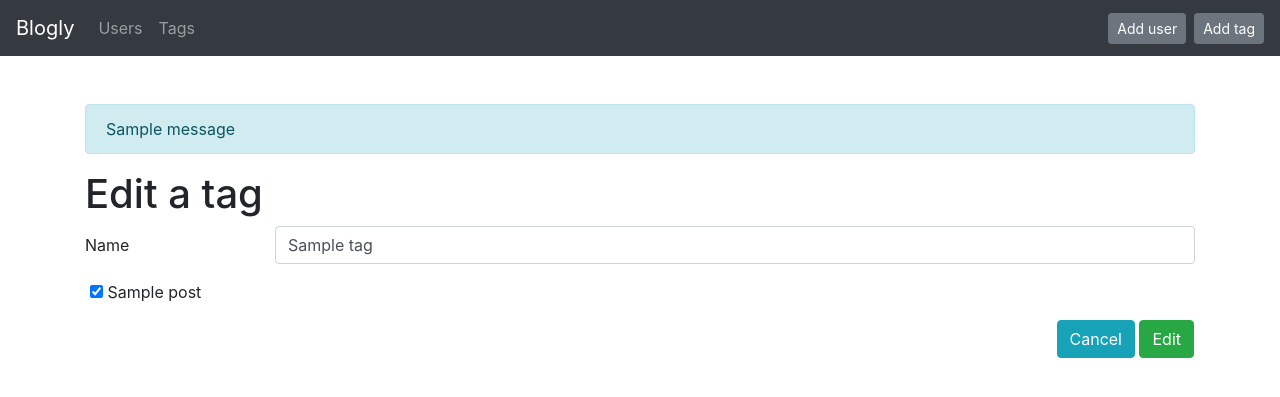
After one commit to Alex-Reitz/sqlAlchemy_exercise, a Flask app: page /tags/1/edit in a window 1280 px wide. The commit adds this page. Shown: the top 397 px of the page. Run offline with Flask 2, Linux system fonts and the light colour scheme; tables that the repository leaves empty hold one stand-in row (values such as "Sample post"); one stand-in notice (Sample message) is shown; some libraries are stand-ins or nearby versions.

Commit message:
part 2/3

```diff
--- a/app.py
+++ b/app.py
@@ -1,32 +1,46 @@
-from flask import Flask, request, redirect, render_template
-from models import db, connect_db, User
+from flask import Flask, request, redirect, render_template, flash
+from models import db, connect_db, User, Post, Tag
 
 app = Flask(__name__)
 app.config['SQLALCHEMY_DATABASE_URI'] = "postgres:///users"
 app.config['SQLALCHEMY_TRACK_MODIFICATIONS'] = False
-
+app.config['SECRET_KEY'] = 'ihaveasecret'
 
 connect_db(app)
 db.create_all()
 
+
 @app.route('/')
 def root():
-    """Homepage redirects to list of users."""
-    return redirect("/users")
+    """Show recent list of posts, most-recent first."""
+
+    posts = Post.query.order_by(Post.created_at.desc()).limit(5).all()
+    return render_template("posts/homepage.html", posts=posts)
+
+
+@app.errorhandler(404)
+def page_not_found(e):
+    """Show 404 NOT FOUND page."""
+
+    return render_template('404.html'), 404
+
+
+##############################################################################
+# User route
 
 @app.route('/users')
 def users_index():
     """Show a page with info on all users"""
 
     users = User.query.order_by(User.last_name, User.first_name).all()
-    return render_template('index.html', users=users)
+    return render_template('users/index.html', users=users)
 
 
 @app.route('/users/new', methods=["GET"])
 def users_new_form():
     """Show a form to create a new user"""
 
-    return render_template('new.html')
+    return render_template('users/new.html')
 
 
 @app.route("/users/new", methods=["POST"])
@@ -40,6 +54,7 @@ def users_new():
 
     db.session.add(new_user)
     db.session.commit()
+    flash(f"User {new_user.full_name} added.")
 
     return redirect("/users")
 
@@ -49,7 +64,7 @@ def users_show(user_id):
     """Show a page with info on a specific user"""
 
     user = User.query.get_or_404(user_id)
-    return render_template('show.html', user=user)
+    return render_template('users/show.html', user=user)
 
 
 @app.route('/users/<int:user_id>/edit')
@@ -57,7 +72,7 @@ def users_edit(user_id):
     """Show a form to edit an existing user"""
 
     user = User.query.get_or_404(user_id)
-    return render_template('edit.html', user=user)
+    return render_template('users/edit.html', user=user)
 
 
 @app.route('/users/<int:user_id>/edit', methods=["POST"])
@@ -71,6 +86,7 @@ def users_update(user_id):
 
     db.session.add(user)
     db.session.commit()
+    flash(f"User {user.full_name} edited.")
 
     return redirect("/users")
 
@@ -82,5 +98,167 @@ def users_destroy(user_id):
     user = User.query.get_or_404(user_id)
     db.session.delete(user)
     db.session.commit()
+    flash(f"User {user.full_name} deleted.")
 
     return redirect("/users")
+
+
+##############################################################################
+# Posts route
+
+
+@app.route('/users/<int:user_id>/posts/new')
+def posts_new_form(user_id):
+    """Show a form to create a new post for a specific user"""
+
+    user = User.query.get_or_404(user_id)
+    tags = Tag.query.all()
+    return render_template('posts/new.html', user=user, tags=tags)
+
+
+@app.route('/users/<int:user_id>/posts/new', methods=["POST"])
+def posts_new(user_id):
+    """Handle form submission for creating a new post for a specific user"""
+
+    user = User.query.get_or_404(user_id)
+    tag_ids = [int(num) for num in request.form.getlist("tags")]
+    tags = Tag.query.filter(Tag.id.in_(tag_ids)).all()
+
+    new_post = Post(title=request.form['title'],
+                    content=request.form['content'],
+                    user=user,
+                    tags=tags)
+
+    db.session.add(new_post)
+    db.session.commit()
+    flash(f"Post '{new_post.title}' added.")
+
+    return redirect(f"/users/{user_id}")
+
+
+@app.route('/posts/<int:post_id>')
+def posts_show(post_id):
+    """Show a page with info on a specific post"""
+
+    post = Post.query.get_or_404(post_id)
+    return render_template('posts/show.html', post=post)
+
+
+@app.route('/posts/<int:post_id>/edit')
+def posts_edit(post_id):
+    """Show a form to edit an existing post"""
+
+    post = Post.query.get_or_404(post_id)
+    tags = Tag.query.all()
+    return render_template('posts/edit.html', post=post, tags=tags)
+
+
+@app.route('/posts/<int:post_id>/edit', methods=["POST"])
+def posts_update(post_id):
+    """Handle form submission for updating an existing post"""
+
+    post = Post.query.get_or_404(post_id)
+    post.title = request.form['title']
+    post.content = request.form['content']
+
+    tag_ids = [int(num) for num in request.form.getlist("tags")]
+    post.tags = Tag.query.filter(Tag.id.in_(tag_ids)).all()
+
+    db.session.add(post)
+    db.session.commit()
+    flash(f"Post '{post.title}' edited.")
+
+    return redirect(f"/users/{post.user_id}")
+
+
+@app.route('/posts/<int:post_id>/delete', methods=["POST"])
+def posts_destroy(post_id):
+    """Handle form submission for deleting an existing post"""
+
+    post = Post.query.get_or_404(post_id)
+
+    db.session.delete(post)
+    db.session.commit()
+    flash(f"Post '{post.title} deleted.")
+
+    return redirect(f"/users/{post.user_id}")
+
+
+##############################################################################
+# Tags route
+
+
+@app.route('/tags')
+def tags_index():
+    """Show a page with info on all tags"""
+
+    tags = Tag.query.all()
+    return render_template('tags/index.html', tags=tags)
+
+
+@app.route('/tags/new')
+def tags_new_form():
+    """Show a form to create a new tag"""
+
+    posts = Post.query.all()
+    return render_template('tags/new.html', posts=posts)
+
+
+@app.route("/tags/new", methods=["POST"])
+def tags_new():
+    """Handle form submission for creating a new tag"""
+
+    post_ids = [int(num) for num in request.form.getlist("posts")]
+    posts = Post.query.filter(Post.id.in_(post_ids)).all()
+    new_tag = Tag(name=request.form['name'], posts=posts)
+
+    db.session.add(new_tag)
+    db.session.commit()
+    flash(f"Tag '{new_tag.name}' added.")
+
+    return redirect("/tags")
+
+
+@app.route('/tags/<int:tag_id>')
+def tags_show(tag_id):
+    """Show a page with info on a specific tag"""
+
+    tag = Tag.query.get_or_404(tag_id)
+    return render_template('tags/show.html', tag=tag)
+
+
+@app.route('/tags/<int:tag_id>/edit')
+def tags_edit_form(tag_id):
+    """Show a form to edit an existing tag"""
+
+    tag = Tag.query.get_or_404(tag_id)
+    posts = Post.query.all()
+    return render_template('tags/edit.html', tag=tag, posts=posts)
+
+
+@app.route('/tags/<int:tag_id>/edit', methods=["POST"])
+def tags_edit(tag_id):
+    """Handle form submission for updating an existing tag"""
+
+    tag = Tag.query.get_or_404(tag_id)
+    tag.name = request.form['name']
+    post_ids = [int(num) for num in request.form.getlist("posts")]
+    tag.posts = Post.query.filter(Post.id.in_(post_ids)).all()
+
+    db.session.add(tag)
+    db.session.commit()
+    flash(f"Tag '{tag.name}' edited.")
+
+    return redirect("/tags")
+
+
+@app.route('/tags/<int:tag_id>/delete', methods=["POST"])
+def tags_destroy(tag_id):
+    """Handle form submission for deleting an existing tag"""
+
+    tag = Tag.query.get_or_404(tag_id)
+    db.session.delete(tag)
+    db.session.commit()
+    flash(f"Tag '{tag.name}' deleted.")
+
+    return redirect("/tags")
--- a/templates/base.html
+++ b/templates/base.html
@@ -1,13 +1,40 @@
 <!DOCTYPE html>
 <html lang="en">
-  <head>
-    <meta charset="UTF-8" />
-    <meta name="viewport" content="width=device-width, initial-scale=1.0" />
-    <title>{%block title%} {%endblock%}</title>
-  </head>
-  <body>
-    {%block content%}
+<head>
+  <meta charset="UTF-8">
+  <title>
+    Blogly &ndash; {% block title %}{% endblock %}
+  </title>
+  <link rel="stylesheet"
+        href="https://unpkg.com/bootstrap/dist/css/bootstrap.css">
+  <link rel="stylesheet" href="/static/style.css">
+</head>
+<body>
+<nav class="navbar navbar-expand-lg navbar-dark bg-dark">
+  <a class="navbar-brand" href="/">Blogly</a>
+  <ul class="navbar-nav">
+    <li class="nav-item"><a class="nav-link" href="/users">Users</a></li>
+  </ul>
+  <ul class="navbar-nav">
+    <li class="nav-item"><a class="nav-link" href="/tags">Tags</a></li>
+  </ul>
+  <ul class="navbar-nav ml-auto">
+    <li class="nav-item">
+      <a class="btn btn-sm btn-secondary" href="/users/new">Add user</a>
+    </li>
+    <li class="nav-item ml-2">
+      <a class="btn btn-sm btn-secondary" href="/tags/new">Add tag</a>
+    </li>
+  </ul>
+</nav>
+<div class="container mt-5">
+  {% for msg in get_flashed_messages() %}
+  <div class="alert alert-info">{{ msg }}</div>
+  {% endfor %}
 
-    {%endblock%}
-  </body>
+  {% block content %}
+  <!-- put the content here -->
+  {% endblock %}
+</div>
+</body>
 </html>
--- /dev/null
+++ b/templates/tags/edit.html
@@ -0,0 +1,55 @@
+{% extends 'base.html' %}
+
+{% block title %}Edit Tag{% endblock %}
+
+{% block content %}
+
+<h1>Edit a tag</h1>
+
+<form method="POST" action="/tags/{{ tag.id }}/edit">
+
+  <div class="form-group row">
+    <label for="name" class="col-sm-2 col-form-label d-flex align-items-center">
+      Name
+    </label>
+    <div class="col-sm-10">
+      <input type="text"
+             class="form-control"
+             id="name"
+             name="name"
+             placeholder="Enter a name for the tag"
+             value="{{ tag.name }}">
+    </div>
+  </div>
+
+  <div class="form-group row form-check">
+    {% for post in posts %}
+    <div>
+      <input
+              class="form-input"
+              type="checkbox"
+              value="{{ post.id }}"
+              id="post_{{ post.id }}"
+              name="posts"
+              {% if post in tag.posts %}
+              checked
+              {% endif %}
+      >
+      <label class="form-check-label" for="post_{{ post.id }}">
+        {{ post.title }}
+      </label>
+    </div>
+    {% endfor %}
+  </div>
+
+  <div class="mt-3 form-group row">
+    <div class="ml-auto mr-3">
+      <a href="/tags" class="btn btn-info">Cancel</a>
+      <button type="submit" class="btn btn-success">Edit</button>
+    </div>
+
+  </div>
+
+</form>
+
+{% endblock %}
```
Also changed, not shown: models.py (+62 -2 lines), requirements.txt (added, +11 -0 lines), templates/404.html (added, +13 -0 lines), templates/posts/edit.html (added, +56 -0 lines), templates/posts/homepage.html (added, +29 -0 lines), templates/posts/new.html (added, +49 -0 lines), templates/posts/show.html (added, +38 -0 lines), templates/tags/index.html (added, +17 -0 lines), templates/tags/new.html (added, +45 -0 lines), templates/tags/show.html (added, +26 -0 lines), templates/users/show.html (renamed from templates/show.html, +13 -0 lines), static/style.css (added), templates/users/edit.html (line endings or trailing spaces), templates/users/index.html (line endings or trailing spaces), 1 more files, 1 other file.
